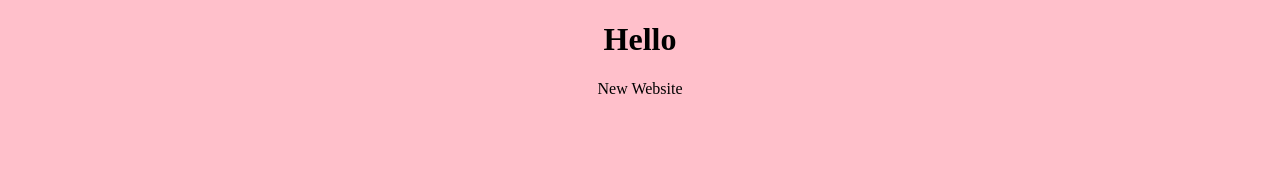
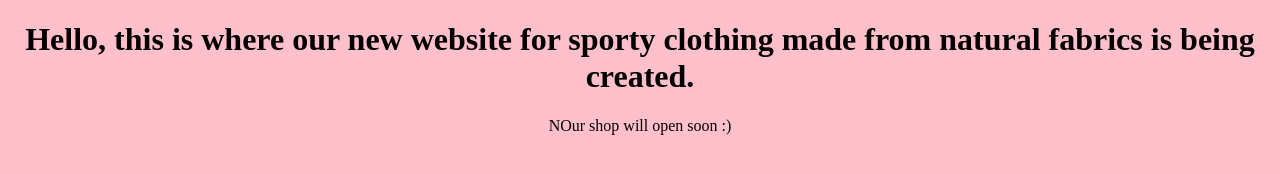
Before and after one commit to SaL-21/NC, a plain HTML site: page index.html in a window 1280 px wide. Drawn offline with Linux system fonts and the light colour scheme.

Commit message:
index.html

```diff
--- a/index.html
+++ b/index.html
@@ -3,11 +3,11 @@
 <html lang="en" xmlns="http://www.w3.org/1999/xhtml">
 <head>
     <meta charset="utf-8" />
-    <title>Document</title>
+    <title>Nature Clothes</title>
   <link rel="stylesheet" href="styling.css">
 </head>
 <body>
-    <h1>Hello</h1>
-    <p>New Website</p>
+    <h1>Hello, this is where our new website for sporty clothing made from natural fabrics is being created. </h1>
+    <p>NOur shop will open soon :)</p>
 </body>
 </html>
```
